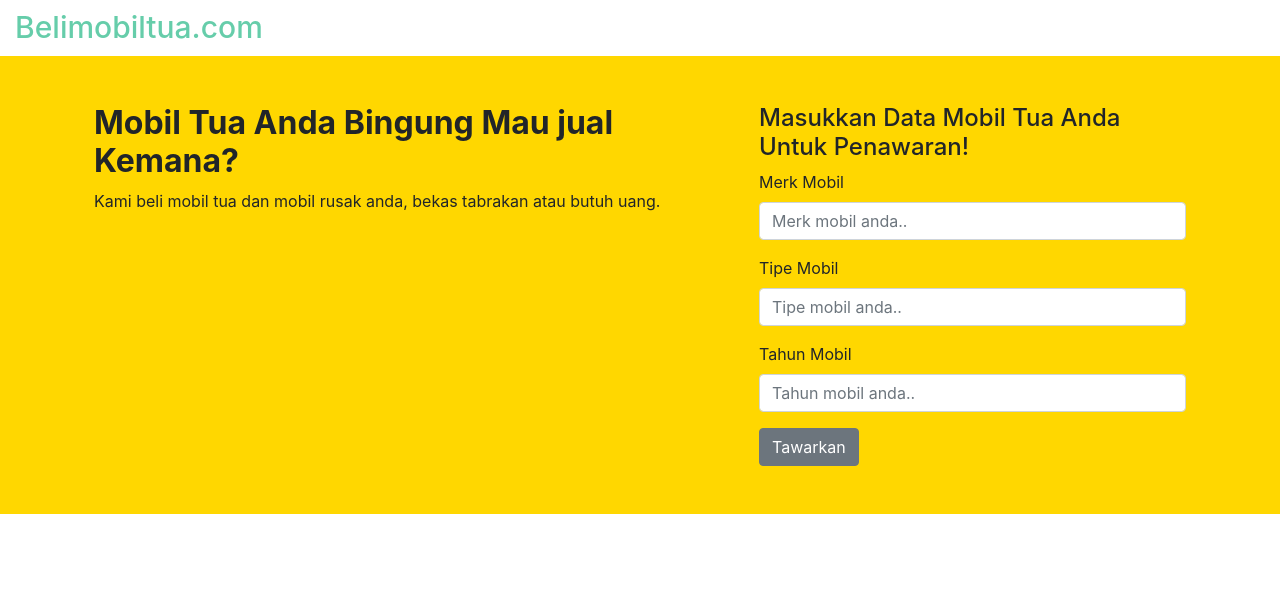
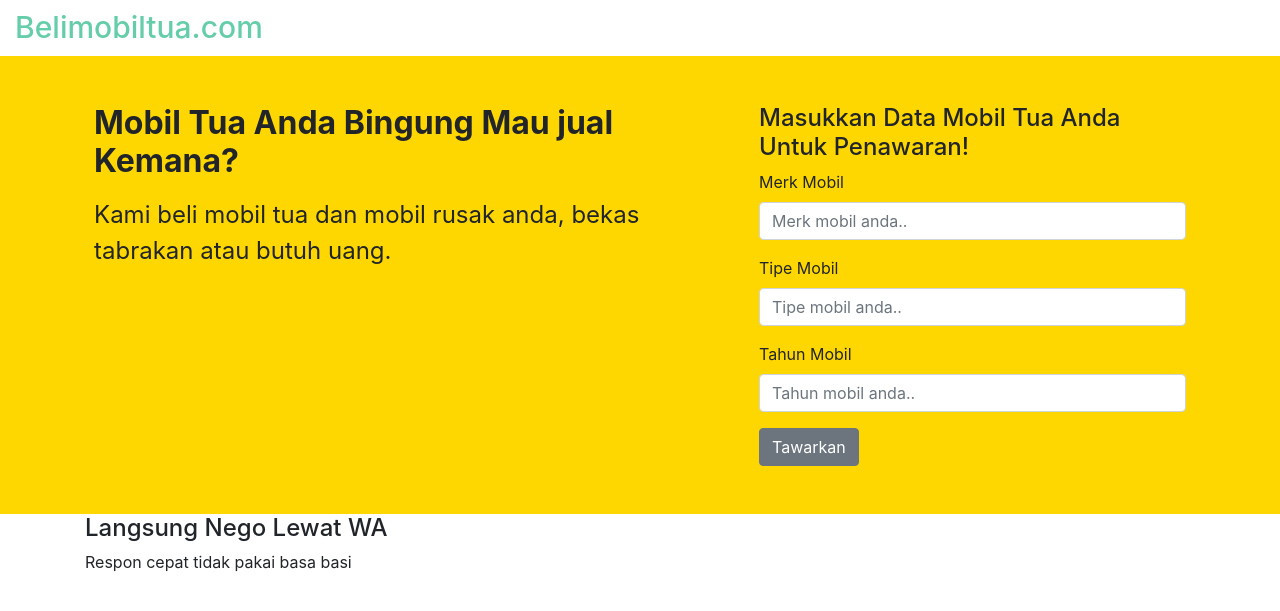
Before and after one commit to kemtol/belimobiltua, a Jekyll site: the page built from index.html, in a window 1280 px wide. Shown: the top 611 px of the page. Built offline with Jekyll 4.4.1, drawn with Linux system fonts in a browser that asks for light colours.

Commit message:
enhance jumbotron layout and add three-step section for improved user engagement

```diff
--- a/_layouts/default.html
+++ b/_layouts/default.html
@@ -33,7 +33,7 @@
       <div class="container">
         <div class="row marketing">
           <div class="col-lg-7 p-4 mt-4 mb-4">
-            <h2><strong>Mobil Tua Anda Bingung Mau jual Kemana?</strong></h2>
+            <h2 class="mb-3"><strong>Mobil Tua Anda Bingung Mau jual Kemana?</strong></h2>
             <p class="site-description">{{ site.description }}</p>
           </div>
 
@@ -69,6 +69,20 @@
       </div>
     </div>
 
+    <div id="threeStep">
+      <div class="container">
+        <div class="row">
+          <div class="col-lg">
+            <h4>Langsung Nego Lewat WA</h4>
+            <p>Respon cepat tidak pakai basa basi</p>
+          </div>
+          <div class="col-lg"></div>
+          <div class="col-lg"></div>
+        </div>
+      </div>
+
+    </div>
+
     <!--<div id="main" role="main" class="container">
       {{ content }}
     </div>-->
--- a/style.css
+++ b/style.css
@@ -8,3 +8,6 @@ header{
 #jumbotron{
   background-color: gold;
 }
+#jumbotron .site-description{
+  font-size: 1.5em;
+}
```
